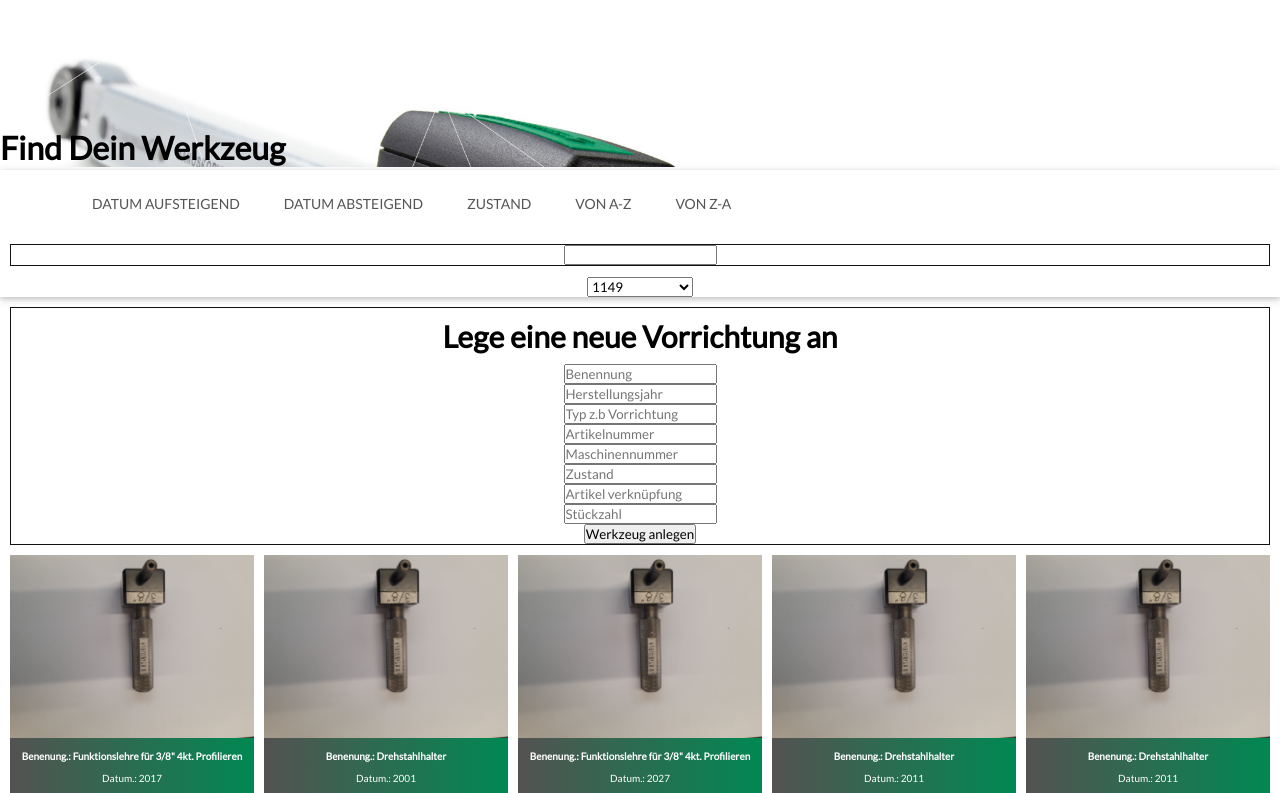
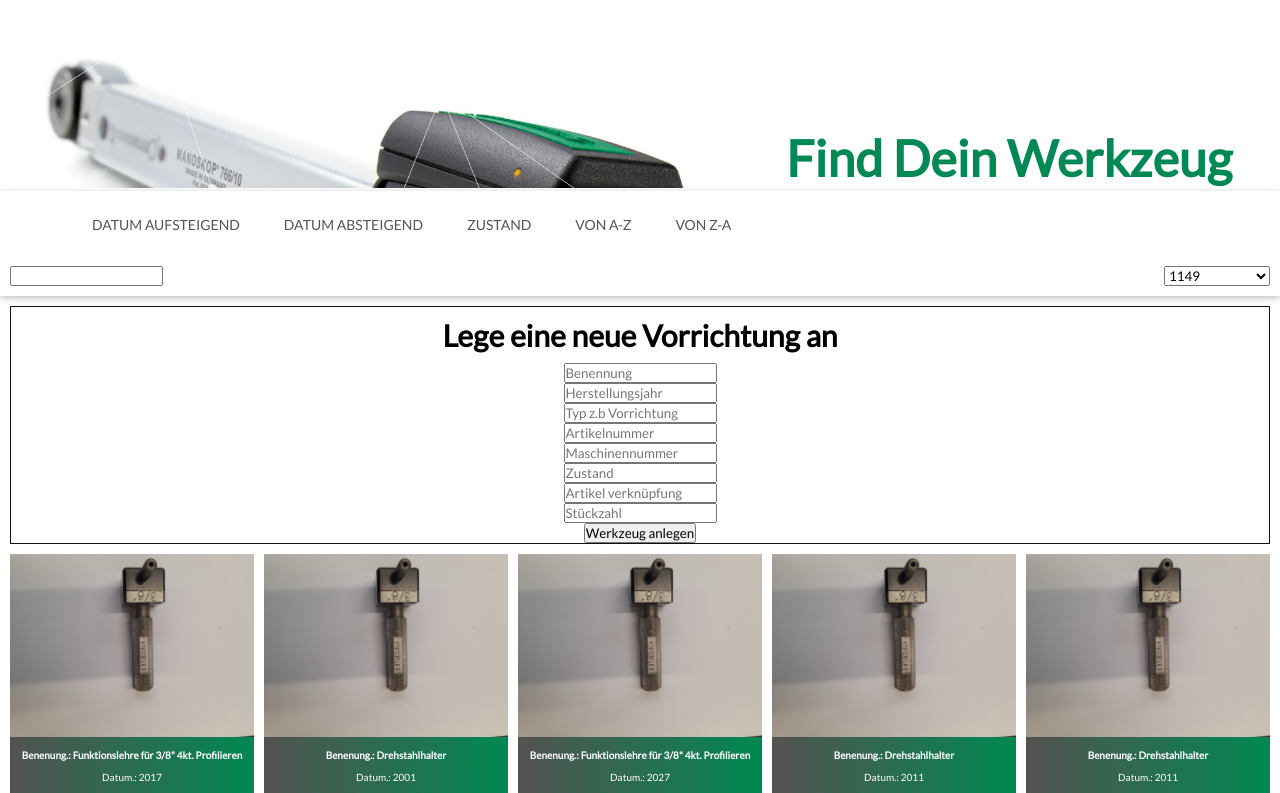
Before and after one commit to Ali-Chaghou/Vorrichtung-v1.2.3-Magazinwerkzeuge, a React (Create React App) app: page / in a window 1280 px wide. Shown: the top 793 px of the page. Built offline with nearby package versions, Linux system fonts and the light colour scheme.

Commit message:
change styling

```diff
--- a/src/App.css
+++ b/src/App.css
@@ -14,6 +14,14 @@ body {
 /*
 Navbar
 */
+
+h1 {
+  display: flex;
+  align-items: flex-end;
+  color: #008855;
+  justify-content: flex-end;
+  font-size: 50px;
+}
 
 a {
   text-decoration: none;
@@ -115,6 +123,13 @@ a {
   flex-flow: row nowrap;
   align-items: center;
   white-space: nowrap;
+}
+.Searchfilter-Flex{
+  display: flex;
+  justify-content: space-between;
+  align-items: center;
+  padding: 10px;
+
 }
 .SearchFilter{
   display: flex;
--- a/src/App.js
+++ b/src/App.js
@@ -131,6 +131,7 @@ class App extends React.Component {
 
 
     <div className="navbar-component">
+
              <div className="navbar area">
                       <nav role="navigation" id="navigation" className="list">
                          <a href="#" onClick={this.Ascending} className="item -link">Datum aufsteigend</a>
@@ -145,10 +146,14 @@ class App extends React.Component {
                   <span className="icon"></span>
                 </button>
              </div>
-             <form className='form-searchbar'>
+             <div className='Searchfilter-Flex'>
+
+                    <div className='form-searchbar'>
                                 <input type='text' id='input-search' className='input-search' onChange={this.Searchbar}></input>
-                    </form>
+                    </div>
                         {/* <Searchbar onChange={this.Searchbar} /> */}
+
+
                     <div className='SearchFilter'>
                     <div>
                         <select id="genreSelect" onChange={this.filterGenre} defaultValue="Genre">
@@ -175,6 +180,14 @@ class App extends React.Component {
                         </select>
                     </div>
                     </div>
+
+
+
+
+             </div>
+
+
+
         </div>
                 <form>
                     <h2 className="CreateMovieText">Lege eine neue Vorrichtung an</h2>
```
Lines whose indentation alone changed are shown as unchanged.
